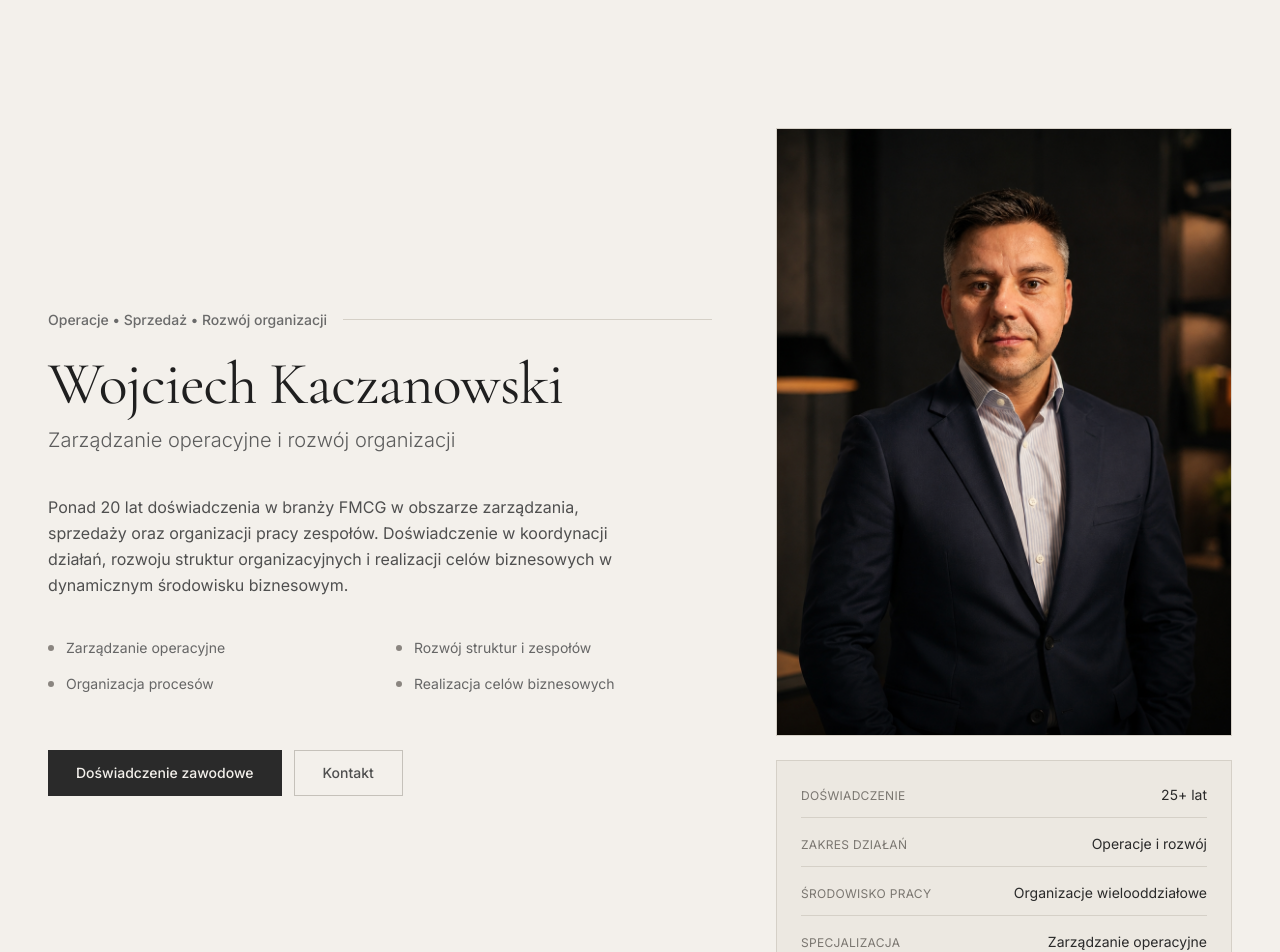
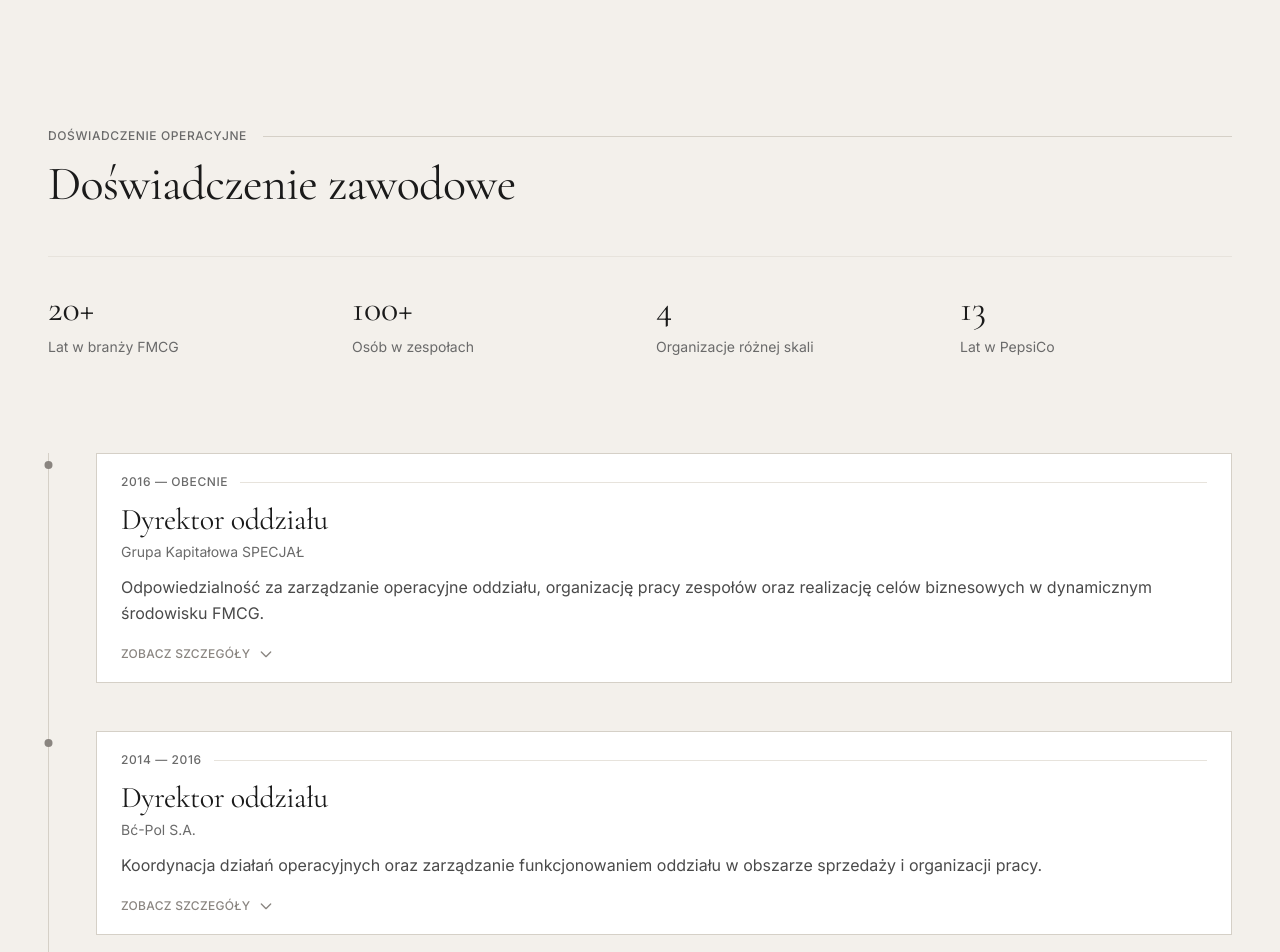
Before and after one commit to joannaklos1983/portfolio-wojciech-kaczanowski, a Next.js app: page / in a window 1280 px wide. Shown: the top 952 px of the page. Built offline with nearby package versions, Linux system fonts and the light colour scheme.

Commit message:
Update Hero.tsx

```diff
--- a/src/components/sections/Hero.tsx
+++ b/src/components/sections/Hero.tsx
@@ -1,185 +1,243 @@
 'use client';
 
-import { motion } from 'framer-motion';
-import Image from 'next/image';
-
+import { useState } from 'react';
+import { motion, AnimatePresence } from 'framer-motion';
 import Container from '@/components/layout/Container';
 
-export default function Hero() {
+interface TimelineItem {
+  id: string;
+  period: string;
+  position: string;
+  company: string;
+  description: string;
+  responsibilities: string[];
+}
+
+const timelineData: TimelineItem[] = [
+  {
+    id: '1',
+    period: '2016 — obecnie',
+    position: 'Dyrektor oddziału',
+    company: 'Grupa Kapitałowa SPECJAŁ',
+    description: 'Odpowiedzialność za zarządzanie operacyjne oddziału, organizację pracy zespołów oraz realizację celów biznesowych w dynamicznym środowisku FMCG.',
+    responsibilities: [
+      'Zarządzanie operacyjne oddziału',
+      'Organizacja pracy zespołów',
+      'Realizacja celów sprzedażowych i operacyjnych',
+      'Usprawnianie procesów',
+      'Koordynacja działań',
+      'Współpraca między działami',
+    ],
+  },
+  {
+    id: '2',
+    period: '2014 — 2016',
+    position: 'Dyrektor oddziału',
+    company: 'Bć-Pol S.A.',
+    description: 'Koordynacja działań operacyjnych oraz zarządzanie funkcjonowaniem oddziału w obszarze sprzedaży i organizacji pracy.',
+    responsibilities: [
+      'Organizacja działań operacyjnych',
+      'Zarządzanie zespołami',
+      'Realizacja działań sprzedażowych',
+      'Koordynacja procesów',
+      'Nadzór nad funkcjonowaniem oddziału',
+    ],
+  },
+  {
+    id: '3',
+    period: '2013 — 2014',
+    position: 'Regionalny kierownik sprzedaży',
+    company: 'Uroda Polska',
+    description: 'Rozwój sprzedaży regionalnej oraz koordynacja działań handlowych i zespołów sprzedażowych.',
+    responsibilities: [
+      'Sprzedaż regionalna',
+      'Organizacja działań handlowych',
+      'Koordynacja zespołów',
+      'Realizacja celów sprzedażowych',
+      'Rozwój relacji biznesowych',
+    ],
+  },
+  {
+    id: '4',
+    period: '1999 — 2012',
+    position: 'Regionalny kierownik sprzedaży',
+    company: 'PepsiCo',
+    description: 'Rozwój kariery od stanowisk operacyjnych do zarządzania sprzedażą regionalną w strukturach międzynarodowej organizacji FMCG.',
+    responsibilities: [
+      'Zarządzanie sprzedażą i operacjami',
+      'Organizacja transportu i logistyki',
+      'Koordynacja zespołów',
+      'Rozwój struktur regionalnych',
+      'Realizacja celów biznesowych',
+    ],
+  },
+];
+
+export default function ExperienceTimeline() {
+  const [expandedId, setExpandedId] = useState<string | null>(null);
+
+  const toggleItem = (id: string) => {
+    setExpandedId(expandedId === id ? null : id);
+  };
+
   return (
-    <section className="relative flex min-h-screen items-center overflow-hidden bg-[#f3f0eb] py-24 md:py-32">
-      <Container className="relative z-10">
-        <div className="grid grid-cols-1 items-center gap-16 lg:grid-cols-12">
-
-          {/* Lewa kolumna */}
+    <section id="doswiadczenie" className="py-24 md:py-32 bg-[#f3f0eb]">
+      <Container>
         <motion.div
           initial={{ opacity: 0, y: 20 }}
-            animate={{ opacity: 1, y: 0 }}
+          whileInView={{ opacity: 1, y: 0 }}
+          viewport={{ once: true }}
           transition={{ duration: 0.6 }}
-            className="space-y-10 lg:col-span-7"
+          className="mb-20"
         >
+          <div className="flex items-center gap-4 mb-4">
+            <span className="text-xs text-[#6a6a6a] font-medium tracking-wider uppercase">
+              Doświadczenie operacyjne
+            </span>
+            <div className="flex-1 h-px bg-[#d5d0c7]" />
+          </div>
+          <h2 className="text-4xl md:text-5xl font-display font-normal text-[#1a1a1a] mb-12">
+            Doświadczenie zawodowe
+          </h2>
 
-            {/* Nagłówek */}
-            <div className="space-y-3">
+          {/* Metryki na górze */}
+          <div className="grid grid-cols-2 md:grid-cols-4 gap-8 pt-8 pb-4 border-t border-[#e7e3dc]">
+            <div className="space-y-2">
+              <div className="text-4xl font-display font-normal text-[#1a1a1a]">
+                20+
+              </div>
+              <div className="text-sm text-[#6a6a6a]">
+                Lat w branży FMCG
+              </div>
+            </div>
+            <div className="space-y-2">
+              <div className="text-4xl font-display font-normal text-[#1a1a1a]">
+                100+
+              </div>
+              <div className="text-sm text-[#6a6a6a]">
+                Osób w zespołach
+              </div>
+            </div>
+            <div className="space-y-2">
+              <div className="text-4xl font-display font-normal text-[#1a1a1a]">
+                4
+              </div>
+              <div className="text-sm text-[#6a6a6a]">
+                Organizacje różnej skali
+              </div>
+            </div>
+            <div className="space-y-2">
+              <div className="text-4xl font-display font-normal text-[#1a1a1a]">
+                13
+              </div>
+              <div className="text-sm text-[#6a6a6a]">
+                Lat w PepsiCo
+              </div>
+            </div>
+          </div>
+        </motion.div>
 
-              <div className="mb-6 flex items-center gap-4">
-                <span className="text-sm font-medium text-[#6a6a6a]">
-                  Operacje • Sprzedaż • Rozwój organizacji
-                </span>
+        <div className="relative">
+          <div className="absolute left-0 top-0 bottom-0 w-px bg-[#d5d0c7]" />
 
-                <div className="h-px flex-1 bg-[#d5d0c7]" />
+          <div className="space-y-0">
+            {timelineData.map((item, index) => (
+              <motion.div
+                key={item.id}
+                initial={{ opacity: 0, x: -20 }}
+                whileInView={{ opacity: 1, x: 0 }}
+                viewport={{ once: true }}
+                transition={{ duration: 0.5, delay: index * 0.1 }}
+                className="relative pl-12 pb-12 last:pb-0"
+              >
+                <div className="absolute left-0 top-2 w-2 h-2 -translate-x-[3.5px]">
+                  <div className="w-full h-full bg-[#8a8580] rounded-full" />
                 </div>
 
-              <h1 className="font-display text-4xl font-normal leading-tight text-[#1f1f1f] md:text-5xl lg:text-6xl">
-                Wojciech Kaczanowski
-              </h1>
-
-              <p className="text-xl font-light text-[#5c5c5c]">
-               Zarządzanie operacyjne i rozwój organizacji
-              </p>
-
+                <div className="border border-[#d5d0c7] bg-[#ffffff] transition-all duration-300 hover:border-[#c5c1ba] hover:shadow-sm">
+                  <button
+                    onClick={() => toggleItem(item.id)}
+                    className="w-full px-6 py-5 text-left"
+                  >
+                    <div className="space-y-3">
+                      <div className="flex items-center gap-3">
+                        <span className="text-xs font-medium tracking-wider text-[#6a6a6a] uppercase">
+                          {item.period}
+                        </span>
+                        <div className="flex-1 h-px bg-[#e7e3dc]" />
                       </div>
 
-            {/* Opis */}
-            <div className="space-y-5">
-              <p className="max-w-xl text-base leading-relaxed text-[#4f4f4f]">
-                Ponad 20 lat doświadczenia w branży FMCG w obszarze zarządzania, sprzedaży oraz organizacji pracy zespołów.
-                Doświadczenie w koordynacji działań, rozwoju struktur organizacyjnych i realizacji celów biznesowych w dynamicznym środowisku biznesowym.
+                      <div className="space-y-1">
+                        <h3 className="text-2xl md:text-3xl font-display font-normal text-[#1a1a1a]">
+                          {item.position}
+                        </h3>
+                        <p className="text-sm text-[#6a6a6a]">
+                          {item.company}
                         </p>
                       </div>
 
-            {/* Kompetencje */}
-            <div className="grid max-w-2xl grid-cols-1 gap-x-8 gap-y-4 sm:grid-cols-2">
+                      <p className="text-[#4a4a4a] leading-relaxed">
+                        {item.description}
+                      </p>
 
-              <div className="flex items-center gap-3">
-                <div className="h-1.5 w-1.5 rounded-full bg-[#8a8580]" />
+                      <div className="flex items-center gap-2 text-xs text-[#8a8580] pt-2">
+                        <span className="font-medium tracking-wide uppercase">
+                          {expandedId === item.id ? 'Zwiń' : 'Zobacz szczegóły'}
+                        </span>
+                        <svg
+                          className={`w-4 h-4 transition-transform duration-300 ${
+                            expandedId === item.id ? 'rotate-180' : ''
+                          }`}
+                          fill="none"
+                          stroke="currentColor"
+                          strokeWidth="2"
+                          viewBox="0 0 24 24"
+                        >
+                          <path
+                            strokeLinecap="round"
+                            strokeLinejoin="round"
+                            d="M19 9l-7 7-7-7"
+                          />
+                        </svg>
+                      </div>
+                    </div>
+                  </button>
 
-                <span className="text-sm text-[#666666]">
-                  Zarządzanie operacyjne
-                </span>
+                  <AnimatePresence>
+                    {expandedId === item.id && (
+                      <motion.div
+                        initial={{ height: 0, opacity: 0 }}
+                        animate={{ height: 'auto', opacity: 1 }}
+                        exit={{ height: 0, opacity: 0 }}
+                        transition={{ duration: 0.3 }}
+                        className="overflow-hidden"
+                      >
+                        <div className="px-6 pb-5 pt-2 border-t border-[#e7e3dc]">
+                          <h4 className="text-xs font-medium text-[#6a6a6a] mb-4 tracking-wide uppercase">
+                            Kluczowe obszary
+                          </h4>
+                          <ul className="space-y-3">
+                            {item.responsibilities.map((responsibility, idx) => (
+                              <motion.li
+                                key={idx}
+                                initial={{ opacity: 0, x: -10 }}
+                                animate={{ opacity: 1, x: 0 }}
+                                transition={{ duration: 0.3, delay: idx * 0.05 }}
+                                className="flex items-start gap-3 text-[#4a4a4a]"
+                              >
+                                <span className="text-[#8a8580] mt-1.5 flex-shrink-0">—</span>
+                                <span>{responsibility}</span>
+                              </motion.li>
+                            ))}
+                          </ul>
                         </div>
-
-              <div className="flex items-center gap-3">
-                <div className="h-1.5 w-1.5 rounded-full bg-[#8a8580]" />
-
-                <span className="text-sm text-[#666666]">
-                  Rozwój struktur i zespołów
-                </span>
+                      </motion.div>
+                    )}
+                  </AnimatePresence>
                 </div>
-
-              <div className="flex items-center gap-3">
-                <div className="h-1.5 w-1.5 rounded-full bg-[#8a8580]" />
-
-                <span className="text-sm text-[#666666]">
-                  Organizacja procesów
-                </span>
+              </motion.div>
+            ))}
           </div>
-
-              <div className="flex items-center gap-3">
-                <div className="h-1.5 w-1.5 rounded-full bg-[#8a8580]" />
-
-                <span className="text-sm text-[#666666]">
-                  Realizacja celów biznesowych
-                </span>
-              </div>
-
-            </div>
-
-            {/* CTA */}
-            <div className="flex flex-col gap-3 pt-4 sm:flex-row">
-
-              <a
-                href="#doswiadczenie"
-                className="inline-flex items-center justify-center bg-[#2a2a2a] px-7 py-3 text-sm font-medium text-[#f3f0eb] transition-colors duration-300 hover:bg-[#1f1f1f]"
-              >
-                Doświadczenie zawodowe
-              </a>
-
-              <a
-                href="#kontakt"
-                className="inline-flex items-center justify-center border border-[#c5c1ba] px-7 py-3 text-sm font-medium text-[#4f4f4f] transition-colors duration-300 hover:border-[#8a8580] hover:bg-[#ece8e1]"
-              >
-                Kontakt
-              </a>
-
-            </div>
-
-          </motion.div>
-
-          {/* Prawa kolumna */}
-          <motion.div
-            initial={{ opacity: 0 }}
-            animate={{ opacity: 1 }}
-            transition={{ duration: 0.8, delay: 0.3 }}
-            className="lg:col-span-5"
-          >
-
-            <div className="space-y-6">
-
-              {/* Zdjęcie */}
-              <div className="relative aspect-[3/4] overflow-hidden border border-[#d5d0c7] bg-[#ece8e1]">
-                <Image
-                  src="/images/wojciech_kaczanowski.png"
-                  alt="Wojciech Kaczanowski"
-                  fill
-                  className="object-cover"
-                  priority
-                />
-              </div>
-
-              {/* Informacje */}
-              <div className="border border-[#d5d0c7] bg-[#ece8e1] p-6">
-
-                <div className="space-y-4">
-
-                  <div className="flex items-baseline justify-between border-b border-[#d5d0c7] pb-3">
-                    <span className="text-xs uppercase tracking-wide text-[#7a7670]">
-                      Doświadczenie
-                    </span>
-
-                    <span className="text-sm text-[#2a2a2a]">
-                      25+ lat
-                    </span>
-                  </div>
-
-                  <div className="flex items-baseline justify-between border-b border-[#d5d0c7] pb-3">
-                    <span className="text-xs uppercase tracking-wide text-[#7a7670]">
-                      Zakres działań
-                    </span>
-
-                    <span className="text-sm text-[#2a2a2a]">
-                      Operacje i rozwój
-                    </span>
-                  </div>
-
-                  <div className="flex items-baseline justify-between border-b border-[#d5d0c7] pb-3">
-                    <span className="text-xs uppercase tracking-wide text-[#7a7670]">
-                      Środowisko pracy
-                    </span>
-
-                    <span className="text-sm text-[#2a2a2a]">
-                      Organizacje wielooddziałowe
-                    </span>
-                  </div>
-
-                  <div className="flex items-baseline justify-between">
-                    <span className="text-xs uppercase tracking-wide text-[#7a7670]">
-                      Specjalizacja
-                    </span>
-
-                    <span className="text-sm text-[#2a2a2a]">
-                      Zarządzanie operacyjne
-                    </span>
-                  </div>
-
-                </div>
-
-              </div>
-
-            </div>
-
-          </motion.div>
-
         </div>
       </Container>
     </section>
```
Lines whose indentation alone changed are shown as unchanged.
